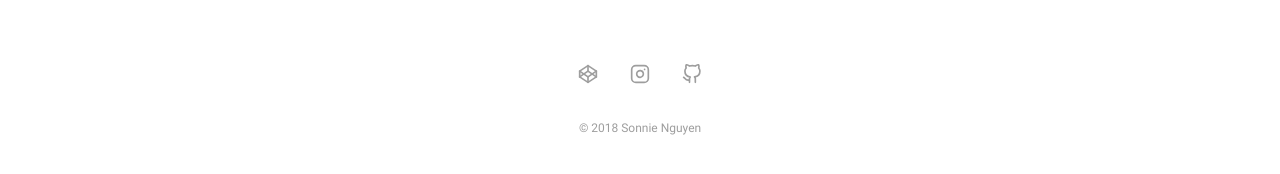
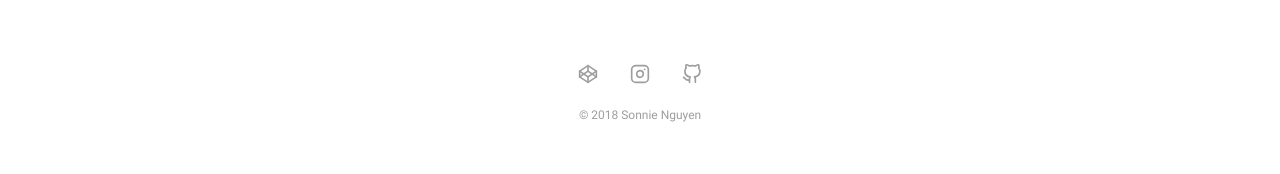
Before and after one commit to sonnienguyen/sonnie-nguyen-portfolio, a Jekyll site: the page built from index.html, in a window 1280 px wide and 1400 px high, scrolled down 1613 px. Shown: the part 1217-1391 px from the top of the window. Built offline with Jekyll 4.4.1, drawn with Linux system fonts in a browser that asks for light colours; the list of posts is cut into pages by our own code.

Commit message:
Fix social-media-links bottom padding

```diff
--- a/_sass/layout/_footer.scss
+++ b/_sass/layout/_footer.scss
@@ -18,7 +18,7 @@
 
   // footer--b-padding
   &--b-padding {
-    padding-bottom: 2em;
+    padding-bottom: .7rem;
   }
 }
 
--- a/assets/css/main.css
+++ b/assets/css/main.css
@@ -1204,7 +1204,7 @@ header {
 }
 
 .footer--b-padding {
-  padding-bottom: 2em;
+  padding-bottom: .7rem;
 }
 
 .social-media-links {
```
